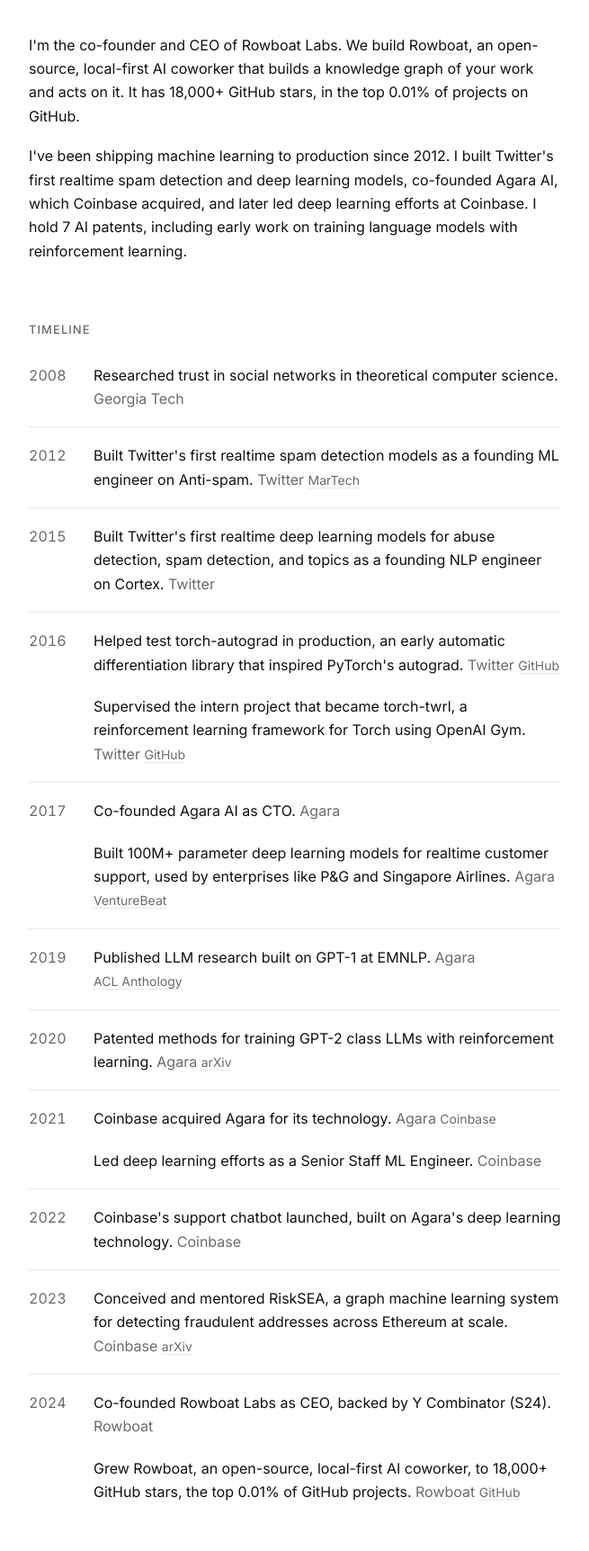
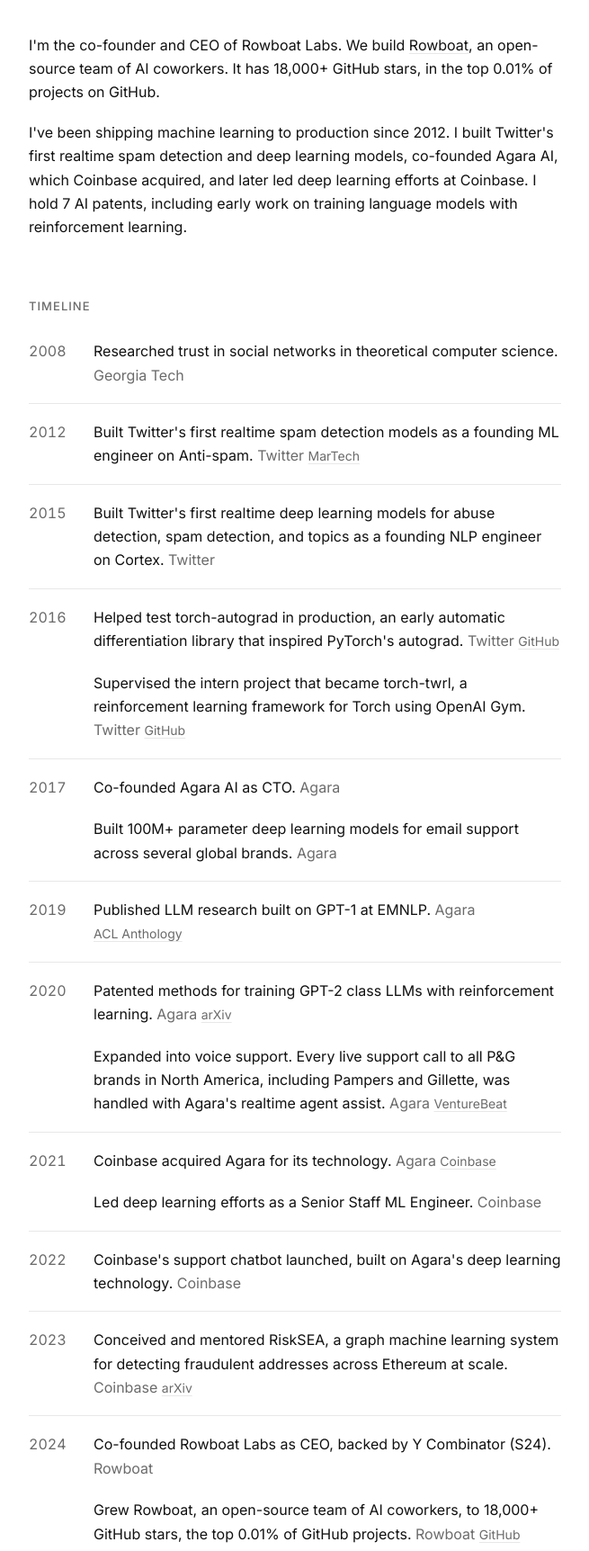
Before and after one commit to arkml/website, a plain HTML site: page index.html in a window 1280 px wide. Shown: the part 176-1900 px from the top of the page at 90% size, without its empty margins (312-967 px from the left). Drawn offline with Linux system fonts and the light colour scheme.

Commit message:
Add files via upload

```diff
--- a/index.html
+++ b/index.html
@@ -101,7 +101,7 @@
   <h1>Arjun Maheswaran</h1>
   <div class="title">Co-founder and CEO, Rowboat Labs (YC S24)</div>
 
-  <p>I'm the co-founder and CEO of Rowboat Labs. We build <a href="https://github.com/rowboatlabs/rowboat">Rowboat</a>, an open-source, local-first AI coworker that builds a knowledge graph of your work and acts on it. It has 18,000+ GitHub stars, in the top 0.01% of projects on GitHub.</p>
+  <p>I'm the co-founder and CEO of Rowboat Labs. We build <a href="https://github.com/rowboatlabs/rowboat">Rowboat</a>, an open-source team of AI coworkers. It has 18,000+ GitHub stars, in the top 0.01% of projects on GitHub.</p>
 
   <p>I've been shipping machine learning to production since 2012. I built Twitter's first realtime spam detection and deep learning models, co-founded Agara AI, which Coinbase acquired, and later led deep learning efforts at Coinbase. I hold 7 AI patents, including early work on training language models with reinforcement learning.</p>
 
@@ -137,7 +137,7 @@
     </li>
     <li class="item">
       <div class="year"></div>
-      <div>Built 100M+ parameter deep learning models for realtime customer support, used by enterprises like P&amp;G and Singapore Airlines. <span class="where">Agara</span> <span class="src"><a href="https://venturebeat.com/business/agara-helped-procter-gamble-automate-80-of-customer-service-rep-tasks">VentureBeat</a></span></div>
+      <div>Built 100M+ parameter deep learning models for email support across several global brands. <span class="where">Agara</span></div>
     </li>
 
     <li class="item new-year">
@@ -148,6 +148,10 @@
     <li class="item new-year">
       <div class="year">2020</div>
       <div>Patented methods for training GPT-2 class LLMs with reinforcement learning. <span class="where">Agara</span> <span class="src"><a href="https://arxiv.org/abs/2204.07696">arXiv</a></span></div>
+    </li>
+    <li class="item">
+      <div class="year"></div>
+      <div>Expanded into voice support. Every live support call to all P&amp;G brands in North America, including Pampers and Gillette, was handled with Agara's realtime agent assist. <span class="where">Agara</span> <span class="src"><a href="https://venturebeat.com/ai/agara-helped-procter-gamble-automate-80-of-customer-service-rep-tasks">VentureBeat</a></span></div>
     </li>
 
     <li class="item new-year">
@@ -175,7 +179,7 @@
     </li>
     <li class="item">
       <div class="year"></div>
-      <div>Grew Rowboat, an open-source, local-first AI coworker, to 18,000+ GitHub stars, the top 0.01% of GitHub projects. <span class="where">Rowboat</span> <span class="src"><a href="https://github.com/rowboatlabs/rowboat">GitHub</a></span></div>
+      <div>Grew Rowboat, an open-source team of AI coworkers, to 18,000+ GitHub stars, the top 0.01% of GitHub projects. <span class="where">Rowboat</span> <span class="src"><a href="https://github.com/rowboatlabs/rowboat">GitHub</a></span></div>
     </li>
   </ul>
 
```
